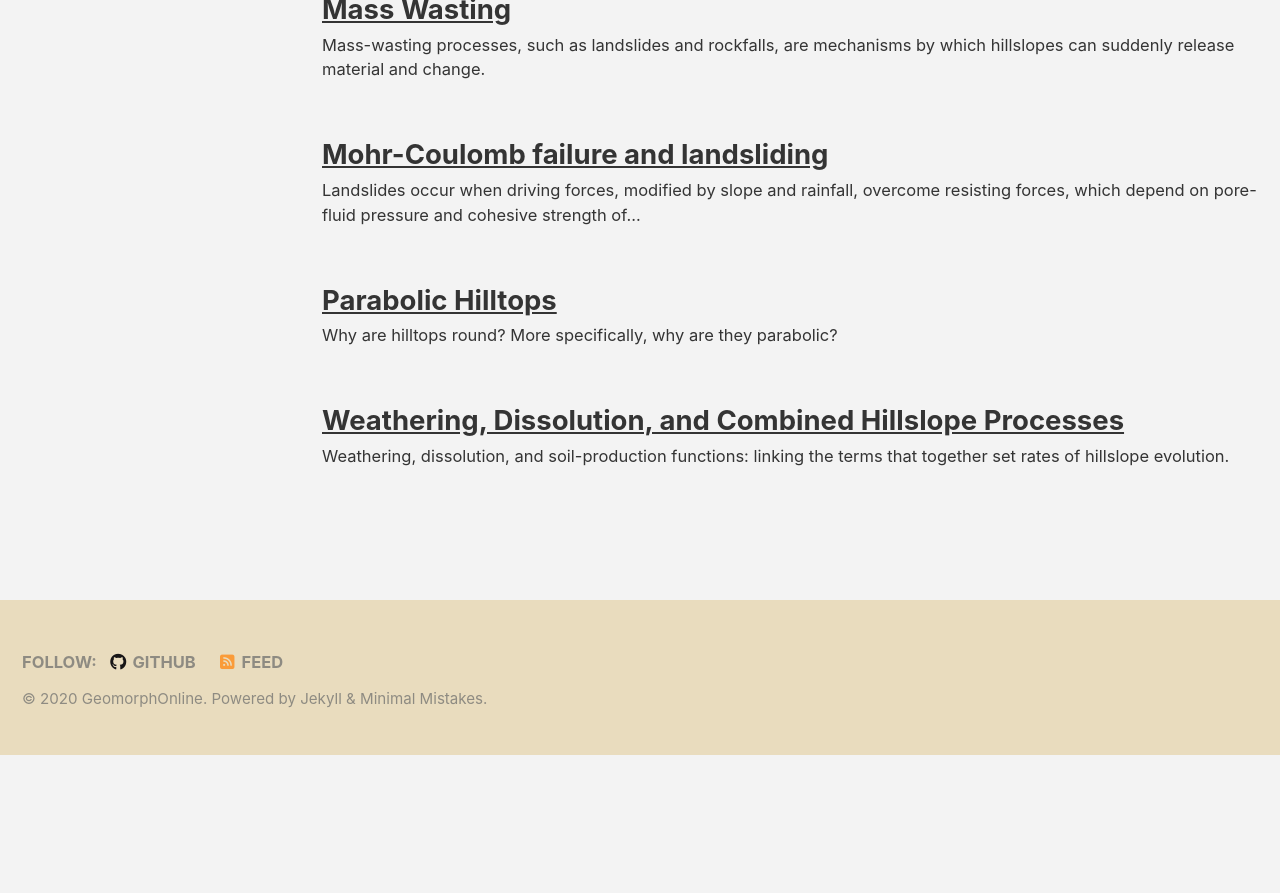
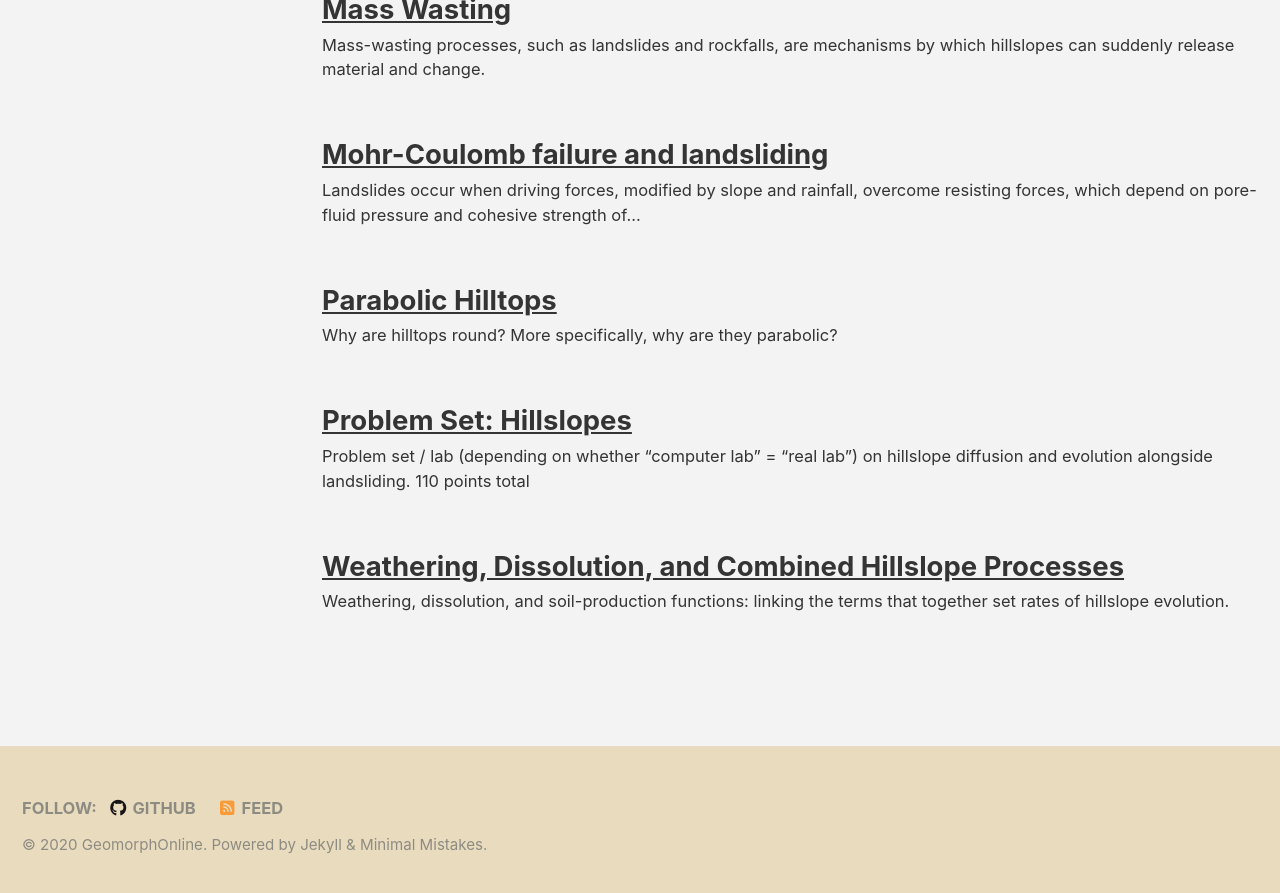
Before and after one commit to GeomorphOnline/GeomorphOnline.github.io, a Jekyll site: the page built from _pages/lessons/hillslope.md, in a window 1280 px wide and 900 px high, scrolled down 920 px. Shown: the top 893 px of the window. Built offline with Jekyll 4.4.1, drawn with Linux system fonts in a browser that asks for light colours; cached includes are drawn as plain includes; nearby versions of some CDN libraries; before the commit the page ends 1675 px from its top, so only the background shows below that; some of the changed lines change nothing that is shown.

Commit message:
Hillslopes PSet: GIS, diffusion, mass wasting

```diff
--- a/_pages/schedule.md
+++ b/_pages/schedule.md
@@ -146,9 +146,11 @@ Nothing! (Assignments from the prior week due on Monday the 28th)
 Landslide physics and statistics
 -->
 
-### Final projects
+### Problem set
 
-[Editing Wikipedia and the procedure of the project]()
+*Actually handed out on the following Tuesday; extra time given for completion*
+
+[Hillslopes problem set](/hillslope/pset/)
 
 
 ### Due Friday
@@ -162,7 +164,6 @@ Landslide physics and statistics
 ## Week 6: Hydrology and open-channel flow
 
 ***Oct. 12th***
-
 
 ### Hydrology
 
@@ -214,6 +215,10 @@ Prandtl mixing
 
 Law of the Wall
 
+### Final projects
+
+[Editing Wikipedia and the procedure of the project]()
+
 
 ## Week 7: Fluvial I: Erosional river networks and bedrock incision
 
@@ -221,6 +226,9 @@ Bedrock river long profiles
 
 ***Oct. 19th***
 
+### Due Friday
+
+[Hillslopes problem set](/hillslope/pset/)
 
 ## Week 8: Landscape Evolution
 
--- /dev/null
+++ b/lessons/_hillslope/pset.md
@@ -0,0 +1,238 @@
+---
+topic: hillslope
+
+title: "Problem Set: Hillslopes"
+layout: single
+permalink: /hillslope/pset/
+
+# Includes author profile in sidebar
+author: Andrew Wickert
+author_profile: false
+---
+
+*Problem set / lab (depending on whether "computer lab" = "real lab") on hillslope diffusion and evolution alongside landsliding.* ***110 points total***
+
+## Learning Goals
+
+In this problem set, you will:
+* Analyze a small region of southeastern Minnesota using 1-meter LiDAR topography to understand and apply hillslope processes.
+* Use slope to identify zones of landsliding vs. hillslope creep.
+* Work to understand landslide susceptibility as a function of slope, pore-fluid pressure, and cohesion.
+* Use hilltop curvature to estimate the overall landscape erosion rate and project it into the future.
+
+Need a review on QGIS? [Look into the prior lab.](/topobathy/intro_QGIS_process_domains_soils/)
+
+## 1. Angle of repose (15 points)
+
+Based on the analysis of a block on an inclined plane, which is analogous to slip within a continuous medium (like, let's just say, a hill formed of sand), failure (i.e., slip of the block) will occur at a certain angle. I want you to:
+
+### (a) 5 points: Free-body diagram
+
+Set up the free-body diagram for either the block on an inclined plane or the failing continuum.
+
+### (b) 5 points: Equation set-up
+
+Write the equation that relates the failure angle to the coefficient of friction, $$\mu$$. Show your work.
+
+### (c) 5 points: Compute angle of repose
+
+Compute the angle of internal friction, which is equal to the failure angle in the block-on-an-inclined-plane example, for a hill made of sand. The coefficient of internal friction of sand, which is analogous to the frictional coefficinet between the block and plane, is $$\mu = 0.6$$. Because this is the angle at which materials will fail, this is the angle that the topography of a cohesionless hill of that material (in this case, sand) will form. Provide the angle of repose, along with your work.
+
+
+## 2. Distribution of slope in a landscape governed by fluvial and hillslope processes (20 points)
+
+Here, we're returning to QGIS where you will use some basic landscape-analysis tools alongside the DEM from [the earlier lab exercise](/topobathy/intro_QGIS_process_domains_soils/). You should feel free to reopen this old exercise and save yourself a bit of time! Otherwise, [download the DEM](/assets/datasets/Minnesota_LiDAR_GIS_intro_lab.zip) and start fresh.
+
+### (a) 10 points: Produce a slope histogram for a portion of this southeastern Minnesota landscape
+
+First, import the [DEM](/assets/datasets/Minnesota_LiDAR_GIS_intro_lab.zip) (if needed) and be sure that your project coordinate system is in UTM 15N with the NAD 83 datum. The EPSG code of the projection is 26915.
+
+![CRS](/assets/images/hillslope/crs.png)
+
+
+Then, look to the "processing toolbox" to the right. If you cannot see it, go to **view → panels → processing toolbox**.
+
+You'll want to become acquainted with this -- it holds many useful tools for computing and comparing geographic and geomorphic features. This toolbox gives access to many built-in features wihtin QGIS, as well as powerful functions from [GDAL](https://gdal.org/), which underlies all modern GIS software, and from the feature-rich open-source [GRASS GIS](https://grass.osgeo.org/).
+
+In the search bar, type "clip", and select GDAL's "clip raster by extent".
+
+![Processing toolbox: clip](/assets/images/hillslope/clip_raster_extent.png)
+
+
+Then, using this tool, follow the coordinate set that I have used here:
+
+![Clip raster to extent](/assets/images/hillslope/clip_raster_by_extent.png)
+
+Bounding box: 558200,560400,4918200,4920200
+
+
+Choose to save your output to a reasonable place on your computer (not to a temporary file unless you feel like losing your work) and hit "Run".
+
+
+After this, use the built-in QGIS tool to compute the slope angle (in degrees):
+
+![Slope tool select](/assets/images/hillslope/toolbox_slope.png)
+
+![QGIS slope tool](/assets/images/hillslope/slope_tool_QGIS.png)
+
+
+Once you have completed this, use the "histogram tool" (also accessed via the processing toolbox) to compute a histogram and save it to an HTML file somewhere. (I'm not sure why QGIS saves this as a HTML, but it's good enough for what we need it to do: visualize some data.) The x axis is the slope angle, and the y axis is the number of cells that fall within that angle.
+
+![Histogram tool](/assets/images/hillslope/histogram_tool.png)
+
+* Use 100 bins
+* y axis: n cells
+* x axis: bin (i.e., slope angle)
+
+Computing the histogram might take some time, and it will get stuck on 99%. Don't worry! Maybe do before making a snack / using the bathroom. Going on a jog works too, but it's more a few minutes than a few tens, at least on my old-ish computer.
+
+
+### (b): 10 points: Why does this histogram look the way it does?
+
+Why does the distribution of slopes on the DEM look the way it does? Think about different processes that could be intfluencing the topography. (Note: significant erosion has occurred in this region since the Mississippi River incised between ~2.5 and 0.8 million years ago: Over this time, the landscape has eroded on average.)
+
+Take a screenshot of the histogram and annotate it, and write a paragraph supporting your conjectures. For example: Is the histogram continuous or not, and why? How does the set of slopes compare wtih the angle of repose, and is this as expected or is it surprising? Do you think that the slope map is more representative of channels or hillslopes? Can you see zones where gradual creep vs. sudden mass-wasting processes may be dominant? Support your ideas based on what we have learned about the mechanics of these landscapes.
+
+
+## 3. Obtaining erosion rate and extent from hillslope diffusion and hilltop curvature (45 points)
+
+In the geosciences, we often obtain rates from sets of dates -- typically, radiometric dates. However, the topography also tells a story, and by interpreting it, you can also start to infer how quickly geological processes operate -- and project into the future.
+
+We're going to start with the hillslope-diffusion equation in one dimension:
+
+$$\frac{\partial z}{\partial t} = k_h \frac{\partial^2 z}{\partial x^2}$$
+
+### (a) 5 points: Dimensional analysis of hillslope diffusivity
+
+$$k_h$$ is the hillslope-diffusion coefficient, or "hillslope diffusivity". Its numerical value is typically 0.05 (using time units of years and length units of meters... don't want to give it all away!) for poorly-consolidated materials (e.g., glacial till, soils fine-grained sedimentary or metasedimentary rock). What are its units? Demonstrate this using dimensional analysis of the differential equation terms to the left and right of the "equals" sign.
+
+Hint: the terms in the differential equation are really just giving you *differences* over an infinitesimally small distance. Remember that these have units! It might be helpful for your thinking to change the $$\partial$$s to $$\Delta$$s, or to entirely remove the derivative symbols (and to replace the letters with units).
+
+### (b) 15 points: Diffusion length
+
+#### i: 5 points
+Showing your work, use a similar approach to the dimensional analysis to show how you could intuit a how the characteristic horizontal ($$x$$) length scale of hillslope diffusion relates to the a time scale, $$t$$. You can think of this *length scale* as the distance away from the channel that the hillslope has responded to river incision (or, if you prefer to personify a landscape, the distance over which the hills can "feel" the effects of the river). The *time scale* is the time since some sudden event, such as a rapid pulse of river incision. In the upper Mississippi valley, this pulse occurred sometime between 0.8 and 2.5 million years ago.
+
+#### ii: 5 points
+
+After writing this scaling argument, sketch half of a valley cross section, from the center line of the channel (your lowest point) and going perpndicularly out of the valley and towards the hills. Do so for three time steps, $$t_0$$, $$t_1$$, and $$t_2$$. Hint: at your first time step, $$t_0$$, you can draw the landscape as a sideways "L", with a river that has cut a vertical slot canyon and the hill still being just a cliff. There is no need to have real values on the axes; the point is that you can intuit how hillslopes might respond to a sudden river incision over time.
+
+#### iii: 5 points
+
+The actual solution for this scaling (part **i**) is:
+
+$$L = 2 \sqrt{k_m t}$$,
+
+where $$L$$ is a characteristic length scale. Yes, I just gave you (sort of) the answer to this first part! And so this is why you have to show your work: I need to know that you know how you get to this length-scale--time-scale *proportionality*.
+
+Considering that the bluffs of the upper Mississippi valley are made of dolostone, which is considerably less erodible than glacial till (though it can weather), I assume that:
+
+$$k_m = 0.01$$.
+
+This value may be a bit high, but it sure makes the math easier!
+
+**The question for you:** If it has been 2 million years since the Mississippi first incised, setting off hillslope diffusion, then how far from a channel might hillslope diffusion have reached in this time? How does this compare to the distances in the DEM subset that you used for Question 2? Based on this, would you expect that most regions between these valleys might be experiencing hillslope diffusion everywhere, or do you think that there could be some high plateaus that have not yet "felt" the river incision?
+
+### (c) 25 points: Solving for mean landscape erosion rate using hilltop curvature.
+
+Let's return to the hillslope diffusion equation:
+
+$$\frac{\partial z}{\partial t} = k_h \frac{\partial^2 z}{\partial x^2}$$
+
+We'll make the simplifying assumption that the entire landscape -- at least within the valleys and hills close to the Mississippi -- is eroding at the same rate. Let's call this rate $$\dot{\varepsilon}$$, with $$\varepsilon$$ standing for "erosion" and the dot indicating that it is a rate. Because this is *steady* in time and *uniform* in space, it is a constant.
+
+$$\dot{\varepsilon} = k_h \frac{\partial^2 z}{\partial x^2}$$
+
+By using this and analyzing the topography, you will be able to estimate the whole-landscape erosion rate.
+
+#### i: 5 points
+
+***Mapping hilltop curvature***
+
+First, install the Profile Tool plugin from via the drop-down menu: **Plugins → Manage and Install Plugins...**:
+
+![Install profile tool](/assets/images/hillslope/plugins_profileTool.png)
+
+
+Next, use the **layer manager** to import the [line that I drew](/assets/datasets/HilltopCurvatureProfileLine.gpkg) crossing a hillslope between two incising valleys.
+
+Select this single line in the "layers" panel and open the Profiler Tool. Choose "selected layer" in the profiler tool for the source of the line, and add your DEM as the source for the elevation data.
+
+![Hilltop profile](/assets/images/hillslope/hilltop_profile.png)
+
+Take a screenshot of your computer at this stage to demonstrate that you have successfully extracted your own data. This will be the basis for the 5 points -- basically, I want to give you some credit for griding through the mechanics of QGIS.
+
+Then, go to the "Table" tab and copy the data table to the clipboard. This will contain $$x$$ (distance along the profile) and $$z$$ (elevation) data.
+
+Paste this data set in your desired spreadsheet program. You are ready to begin the next step.
+
+
+#### ii: 15 points
+
+***Solve for erosion rate***
+
+* First, create a plot of your data as a set of x,z points (or as a continuous line, your choice.
+* Second, create a curve fit to this as a second-order polynomial
+* Third, note that the parabolic fit, strictly speaking, is only valid near the top of the hill. Consider trimming some of the river valleys and surrounding regions. I expect you to obtain a good fit regardless, and for the result to be relatively insensitive to this.
+
+**Your mission now** Once you have this fit, use it with the above equation to find the average erosion rate. For this, assume (as before), that $$k_m = 0.01$$ in units of meters and years. When considering the sign of your solution, recall that erosion is defined such that *down* is positive. (Right? Becuase otherwise it wouldn't be... eroding.)
+
+**Also:** Project how much additional erosion might occur in the next 1 million years.
+
+**Turn in:**
+* A copy of your spreadsheet-generated plot with data, curve fit, and the curve-fit parameters (coefficients and goodness of fit
+* Your computed average erosion rate, including your math/work to get there
+* The estimated additional erosion after 1 million years of further hillslope evolution
+
+
+#### iii: 5 points
+
+You have solved for a natural backgorund erosion rate. Stan Trimble, geomorphologist from UCLA, studied erosion following Euro-American settlement in Coon Creek, a river basin on the Wisconsin side of the Mississippi valley. From his paper ([linked here for those with UMN libraries access](https://primo.lib.umn.edu/primo-explore/fulldisplay?docid=TN_cdi_gale_infotracacademiconefile_A2075004&context=PC&vid=TWINCITIES&lang=en_US&search_scope=mncat_discovery&adaptor=primo_central_multiple_fe&tab=article_discovery&query=any,contains,Changes%20in%20Sediment%20Storage%20in%20the%20Coon%20Creek%20Basin,%20Driftless%20Area,%20Wisconsin,%201853%20to%201975)), he estimates an average depth of erosion of 13.2 cm over the course of time from 1853 to 1975, which encompasses the major phase of Euro-American settlement, land clearing, and unsustainable plowing practices.
+
+Compare the natural erosion rate to the 19th--20th century rate, and (in a few sentences) and describe why you expect this discrepancy exists, perhaps drawing from some of the information you learned from Dave Montgomery's lecture.
+
+
+## 4. Identifying zones of likely mass-wasting processes in the landscape (30 points)
+
+### (a) 10 points: Comparing slopes to the angle of repose
+
+Using the slope map that you built in Question 2, compute a binary raster based on slopes that are above the angle of repose (computed in Step 1). According to Byerlee's Law, most geological materials have frictional properties that are similar to sand ($$\mu$$ = 0.6). The best way to do this is by using the "Raster Calculator", built in to QGIS. Produce a map with a descriptive legend as your output. Brownie points (but no real points) if you decide to create a nice-looking map with overlays or do something creative with the QGIS map composer.
+
+### (b) 5 points: Topographic observations
+
+What do you notice that is different between the sections of the landscape that are above vs. below the anlge of repose? Describe this in ~2 sentences.
+
+### (c) 10 points: Cohesion
+
+Regions of the landscape whose slopes are near or above the angle of repose can fail suddenly. Consider a 45-degree hillslope. What is the minimum cohesion ($$\sigma_c$$) that would be required to maintain this slope as barely stable (i.e., at incipient failure)?
+
+Recall the general equation for slope stability (see [the notes](/assets/notes/02_03_Hillslopes_revised.pdf) for more complete descriptions):
+
+$$\tau = \mu \sigma_\mathrm{eff} \cos \theta + \sigma_c$$
+
+along with the supporting equations for shear stress ($$\tau$$), which is the same as the *driving* stress ($$\sigma_d$$, the stress pushing the system towards failure):
+
+$$\sigma_d = \tau = \left((1 - \lambda_p) \rho_r + \lambda_p f_w \rho_w\right) g h \sin \theta$$
+
+and the effective normal stress, $$\sigma_\mathrm{eff}$$, which is part of the *resisting* stress term:
+
+$$\sigma_\mathrm{eff} = \sigma - P_f = (1 - \lambda_p) \rho_r g h$$
+
+Use the following parameters
+* Slope angle $$\theta$$ = 45 degrees
+* Rock density $$\rho_r$$ = 2840 kg/m$$^3$$ (dolomite)
+* Water density $$\rho_w$$ = 1000 kg/m$$^3$$ (dolomite)
+* Porosity $$\lambda_p$$ = 0.2
+* Fractional pore content $$f_w$$ = 0
+* The coefficient of internal friction $$\mu$$ = 0.6
+* The thickness of the landslide block, $$h$$ = 1 meter (roughly known due to the joint spacing in the bedrock)
+
+Don't forget to include units! For a better learning experience (but no extra credit), think about how much equivalent thickness of weight of water this cohesion represents, and think about that weight pushing in a way that holds the hillslope together.
+
+### (d) 5 points: Impact of rainfall on landslide hazard
+
+What would happen to your perfectly balanced hillslope from part (c) if the water content in the rock, $$f_w$$, increased? Show your work about which direction it would tip the stress balance. Would it make the hillslope more or less stable?
+
+
+
+<a rel="license" href="http://creativecommons.org/licenses/by-sa/4.0/"><img alt="Creative Commons License" style="border-width:0" src="https://i.creativecommons.org/l/by-sa/4.0/88x31.png" /></a><br />This work is licensed under a <a rel="license" href="http://creativecommons.org/licenses/by-sa/4.0/">Creative Commons Attribution-ShareAlike 4.0 International License</a>.
```
